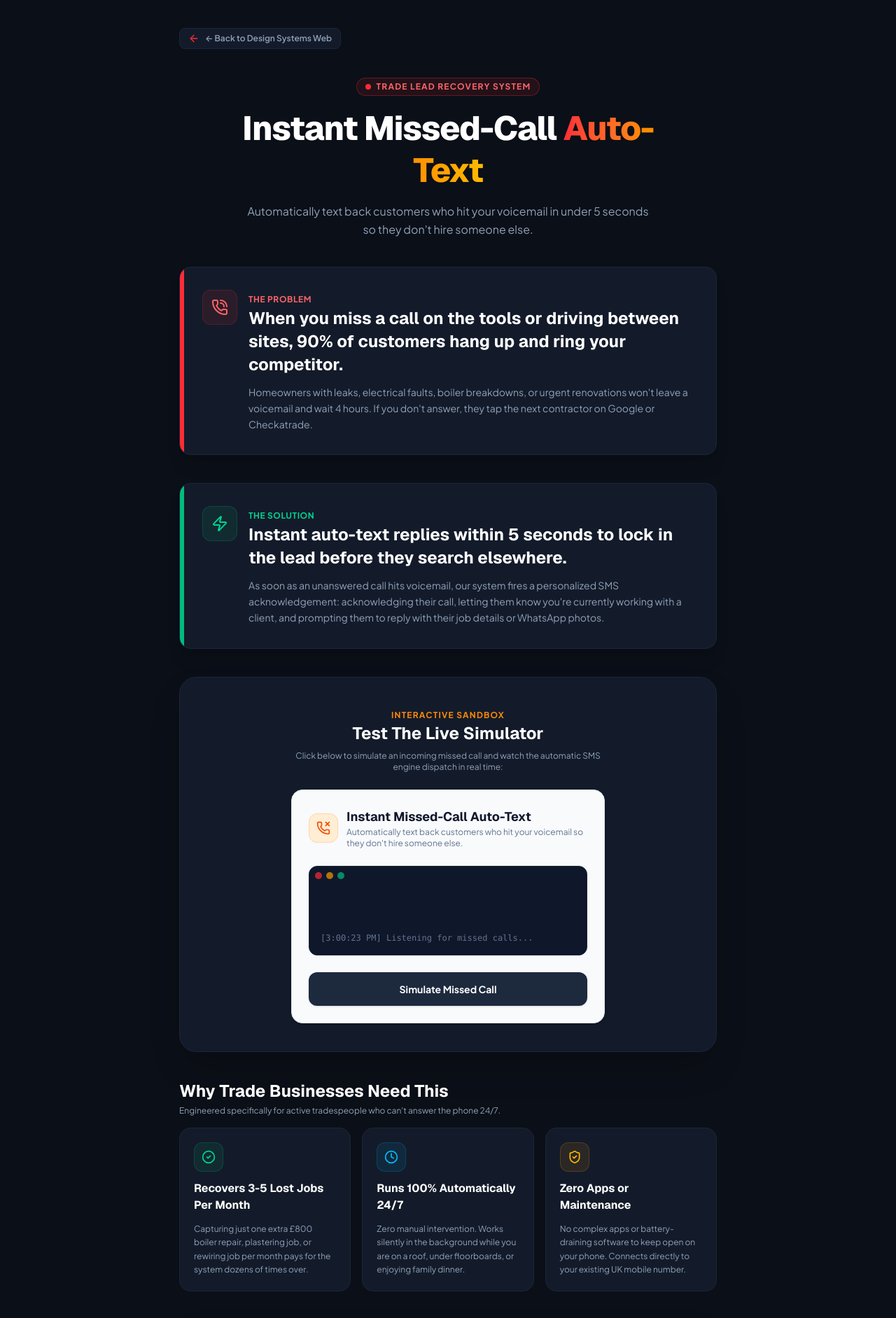
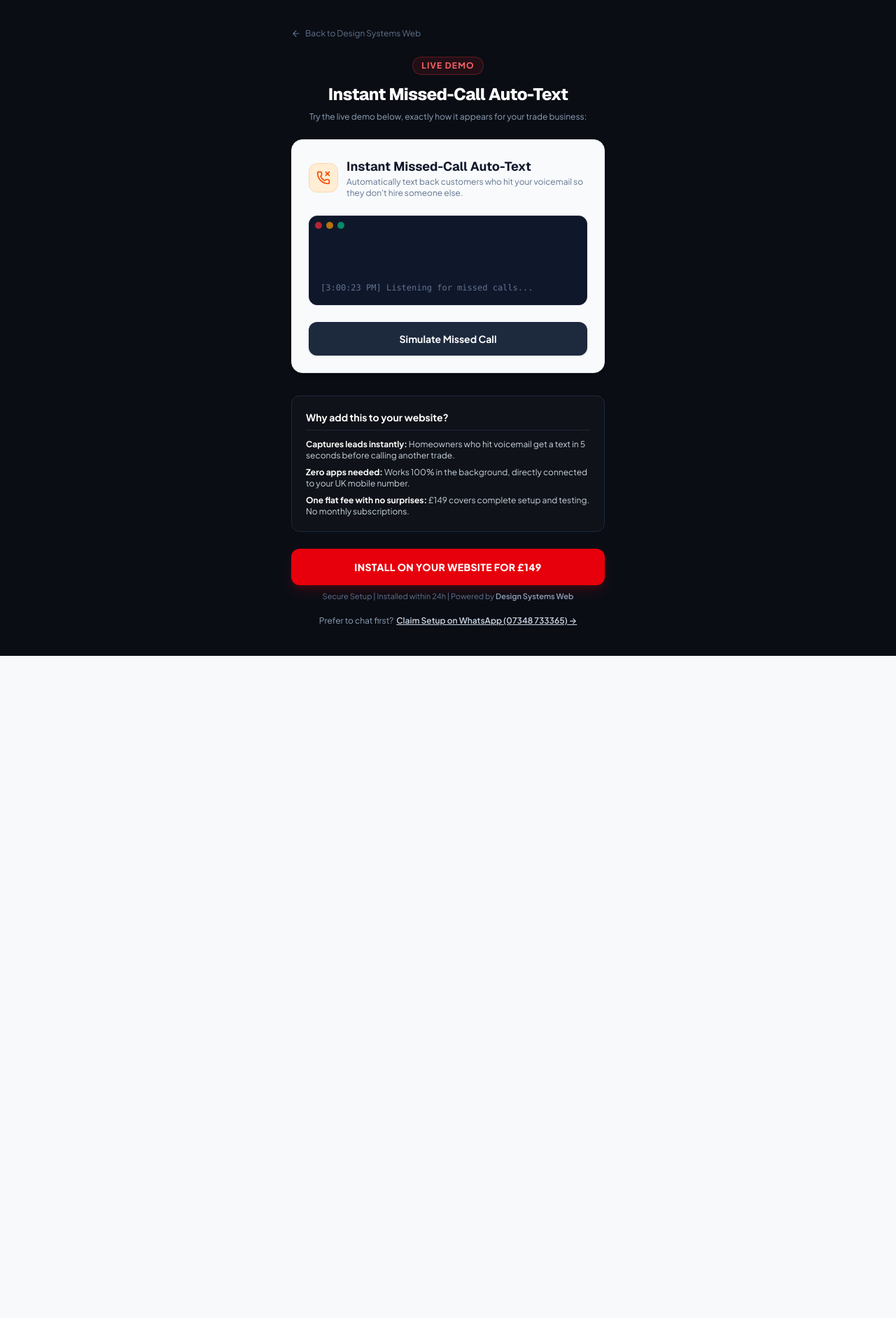
Before and after one commit to stokie2605/dean-wilshaw-web-development, a React (Vite) app: page /demo/missed-call in a window 1280 px wide. Shown: the top 1883 px of the page at 70% size. After the commit the page ends 937 px from the top, so only its background shows below. Built offline with nearby package versions, Linux system fonts and the light colour scheme.

Commit message:
Refactor homepage tools grid to 4 tools, match missed-call demo page to standard layout, and add featured £49 audit card to pricing

```diff
--- a/src/components/InteractiveDemosSection.tsx
+++ b/src/components/InteractiveDemosSection.tsx
@@ -4,8 +4,7 @@ import { WhatsAppBar } from './trade-tools/WhatsAppBar';
 import { SocialProofBanner } from './trade-tools/SocialProofBanner';
 import { IntakeDeposit } from './trade-tools/IntakeDeposit';
 import { QuoteEstimator } from './tools/QuoteEstimator';
-import { MissedCallDemo } from './trade-tools/MissedCallDemo';
-import { Target, Zap, Smartphone, MessageSquare, PhoneMissed, ArrowRight } from 'lucide-react';
+import { Target, Zap, Smartphone, MessageSquare, ArrowRight } from 'lucide-react';
 
 export const InteractiveDemosSection = () => {
   const navigate = useNavigate();
@@ -28,7 +27,7 @@ export const InteractiveDemosSection = () => {
           </p>
         </div>
 
-        {/* Tools Grid */}
+        {/* Tools Grid (2x2) */}
         <div className="grid grid-cols-1 lg:grid-cols-2 gap-8 md:gap-12">
 
           {/* Tool 1: Social Proof Trust Banner */}
@@ -125,30 +124,6 @@ export const InteractiveDemosSection = () => {
             </button>
           </div>
 
-          {/* Tool 5: Missed-Call Auto-Text */}
-          <div className="flex flex-col lg:col-span-2 max-w-2xl mx-auto w-full">
-            <div className="mb-6 text-center">
-              <h3 className="text-2xl font-bold flex items-center justify-center gap-2 mb-2 text-slate-900 dark:text-zinc-100">
-                <PhoneMissed className="text-red-600 dark:text-red-500" />
-                Instant Missed-Call Auto-Text
-              </h3>
-              <p className="text-slate-600 dark:text-zinc-400 text-sm max-w-xl mx-auto">
-                Automatically texts back customers who hit your voicemail in under 5 seconds so they don't hire someone else.
-              </p>
-            </div>
-            <div className="p-4 sm:p-8 rounded-3xl bg-white dark:bg-zinc-900/50 border border-slate-200 dark:border-zinc-800 flex-grow flex items-center justify-center shadow-sm">
-              <div className="w-full max-w-md">
-                <MissedCallDemo />
-              </div>
-            </div>
-            <button
-              onClick={() => navigate('/demo/missed-call')}
-              className="mt-3 flex items-center gap-1.5 text-xs font-semibold text-red-600 dark:text-red-400 hover:text-red-500 transition-colors self-center"
-            >
-              Open Full Demo Page <ArrowRight className="w-3.5 h-3.5" />
-            </button>
-          </div>
-
         </div>
 
       </div>
--- a/src/pages/MissedCallDemoPage.tsx
+++ b/src/pages/MissedCallDemoPage.tsx
@@ -1,22 +1,24 @@
 import React, { useEffect } from 'react';
 import { useNavigate } from 'react-router-dom';
-import { ArrowLeft, PhoneCall, Zap, CheckCircle2, ShieldCheck, Clock, MessageSquare, ArrowRight } from 'lucide-react';
+import { ArrowLeft } from 'lucide-react';
 import { MissedCallDemo } from '../components/trade-tools/MissedCallDemo';
+import { useToolParams } from '../hooks/useToolParams';
 
+const STRIPE_LINK = 'https://buy.stripe.com/28E28r8zO6r23Bw6wPaAw00';
 const WHATSAPP_URL = "https://wa.me/447348733365?text=Hi%20Dean,%20I'd%20like%20to%20add%20Missed-Call%20Auto-Text%20to%20my%20business.";
-const STRIPE_LINK = 'https://buy.stripe.com/28E28r8zO6r23Bw6wPaAw00';
 
 export function MissedCallDemoPage() {
   const navigate = useNavigate();
+  const { biz } = useToolParams();
+  const isGeneric = biz === 'Local Trade Specialist';
 
   useEffect(() => {
     window.scrollTo({ top: 0, behavior: 'instant' });
     document.title = "Instant Missed-Call Auto-Text | Design Systems Web";
 
-    // Set Open Graph and Description tags dynamically
     const metaDescription = document.querySelector('meta[name="description"]');
     if (metaDescription) {
-      metaDescription.setAttribute('content', "Automatically text back customers who hit your voicemail in under 5 seconds so they don't hire someone else. Built for UK trades.");
+      metaDescription.setAttribute('content', "Automatically text back customers who hit your voicemail in under 5 seconds so they don't hire someone else.");
     }
     const ogTitle = document.querySelector('meta[property="og:title"]');
     if (ogTitle) {
@@ -29,178 +31,78 @@ export function MissedCallDemoPage() {
   }, []);
 
   return (
-    <div className="min-h-screen bg-[#0B0F17] text-slate-100 flex flex-col items-center justify-start p-4 py-10 selection:bg-red-500/20 selection:text-red-400">
-
-      {/* Container */}
-      <div className="w-full max-w-3xl flex flex-col gap-10">
+    <div className="min-h-screen bg-[#0a0d14] text-slate-100 flex flex-col items-center justify-start p-4 py-10 selection:bg-red-500/20 selection:text-red-400">
 
       {/* Back link */}
-        <div className="w-full">
+      <div className="w-full max-w-md mb-6">
         <button
           onClick={() => navigate('/')}
-            className="inline-flex items-center gap-2 text-xs font-semibold text-slate-400 hover:text-white transition-colors group px-3 py-1.5 rounded-lg bg-[#131B2A] border border-[#1B263B] hover:border-slate-700"
+          className="flex items-center gap-1.5 text-xs text-slate-500 hover:text-slate-300 transition-colors group"
         >
-            <ArrowLeft className="w-4 h-4 group-hover:-translate-x-1 transition-transform text-red-500" />
-            ← Back to Design Systems Web
+          <ArrowLeft className="w-3.5 h-3.5 group-hover:-translate-x-0.5 transition-transform" />
+          Back to Design Systems Web
         </button>
       </div>
 
-        {/* Header Hero */}
-        <div className="text-center space-y-4 max-w-2xl mx-auto">
-          <div className="inline-flex items-center gap-2 px-3 py-1 bg-red-500/10 border border-red-500/30 text-red-400 text-xs font-bold rounded-full uppercase tracking-widest">
-            <span className="w-2 h-2 rounded-full bg-red-500 animate-pulse" />
-            Trade Lead Recovery System
-          </div>
-
-          <h1 className="text-3xl sm:text-5xl font-black text-white tracking-tight leading-tight">
-            Instant Missed-Call <span className="text-transparent bg-clip-text bg-gradient-to-r from-red-500 via-orange-400 to-amber-400">Auto-Text</span>
+      {/* Header */}
+      <div className="text-center max-w-md mb-6">
+        <span className="inline-block px-3 py-1 bg-red-500/10 border border-red-500/30 text-red-400 text-xs font-bold rounded-full mb-3 uppercase tracking-widest">
+          {isGeneric ? 'LIVE DEMO' : '24-Hour Preview'}
+        </span>
+        <h1 className="text-2xl font-black text-white tracking-tight">
+          Instant Missed-Call Auto-Text{!isGeneric && ` for ${biz}`}
         </h1>
-
-          <p className="text-sm sm:text-base text-slate-400 max-w-xl mx-auto leading-relaxed">
-            Automatically text back customers who hit your voicemail in under 5 seconds so they don't hire someone else.
+        <p className="text-xs text-slate-400 mt-2">
+          Try the live demo below, exactly how it appears for your trade business:
         </p>
       </div>
 
-        {/* Section 1: The Problem / Why */}
-        <section className="bg-[#131B2A] border border-[#1B263B] rounded-2xl p-6 sm:p-8 shadow-xl relative overflow-hidden">
-          <div className="absolute top-0 left-0 w-1.5 h-full bg-red-500" />
-          <div className="flex items-start gap-4">
-            <div className="p-3 rounded-xl bg-red-500/10 border border-red-500/20 text-red-400 flex-shrink-0">
-              <PhoneCall className="w-6 h-6" />
+      {/* Live Tool Widget */}
+      <div className="w-full max-w-md flex justify-center mb-8">
+        <MissedCallDemo />
       </div>
-            <div className="space-y-2">
-              <span className="text-xs font-bold text-red-400 uppercase tracking-wider">The Problem</span>
-              <h2 className="text-xl sm:text-2xl font-bold text-white leading-snug">
-                When you miss a call on the tools or driving between sites, 90% of customers hang up and ring your competitor.
-              </h2>
-              <p className="text-xs sm:text-sm text-slate-400 leading-relaxed pt-1">
-                Homeowners with leaks, electrical faults, boiler breakdowns, or urgent renovations won't leave a voicemail and wait 4 hours. If you don't answer, they tap the next contractor on Google or Checkatrade.
+
+      {/* Value Points Card */}
+      <div className="bg-[#0f1218] border border-slate-800 rounded-xl p-5 max-w-md w-full mb-6 space-y-3">
+        <p className="font-bold text-sm text-white border-b border-slate-800 pb-2">
+          Why add this to your website?
+        </p>
+        <div className="space-y-2 text-xs text-slate-300">
+          <p>
+            <strong className="text-white">Captures leads instantly:</strong> Homeowners who hit voicemail get a text in 5 seconds before calling another trade.
+          </p>
+          <p>
+            <strong className="text-white">Zero apps needed:</strong> Works 100% in the background, directly connected to your UK mobile number.
+          </p>
+          <p>
+            <strong className="text-white">One flat fee with no surprises:</strong> £149 covers complete setup and testing. No monthly subscriptions.
           </p>
         </div>
       </div>
-        </section>
 
-        {/* Section 2: The Solution / What For */}
-        <section className="bg-[#131B2A] border border-[#1B263B] rounded-2xl p-6 sm:p-8 shadow-xl relative overflow-hidden">
-          <div className="absolute top-0 left-0 w-1.5 h-full bg-emerald-500" />
-          <div className="flex items-start gap-4">
-            <div className="p-3 rounded-xl bg-emerald-500/10 border border-emerald-500/20 text-emerald-400 flex-shrink-0">
-              <Zap className="w-6 h-6" />
-            </div>
-            <div className="space-y-2">
-              <span className="text-xs font-bold text-emerald-400 uppercase tracking-wider">The Solution</span>
-              <h2 className="text-xl sm:text-2xl font-bold text-white leading-snug">
-                Instant auto-text replies within 5 seconds to lock in the lead before they search elsewhere.
-              </h2>
-              <p className="text-xs sm:text-sm text-slate-400 leading-relaxed pt-1">
-                As soon as an unanswered call hits voicemail, our system fires a personalized SMS acknowledgement: acknowledging their call, letting them know you're currently working with a client, and prompting them to reply with their job details or WhatsApp photos.
+      {/* Stripe / Setup CTA */}
+      <div className="w-full max-w-md text-center">
+        <a
+          href={STRIPE_LINK}
+          target="_blank"
+          rel="noopener noreferrer"
+          className="block w-full bg-red-600 hover:bg-red-500 active:bg-red-700 text-white font-black py-4 px-6 rounded-xl text-sm transition shadow-lg shadow-red-600/20 uppercase tracking-wide"
+        >
+          INSTALL ON YOUR WEBSITE FOR &pound;149
+        </a>
+        <p className="text-[11px] text-slate-500 mt-2">
+          Secure Setup | Installed within 24h | Powered by <span className="text-slate-400 font-semibold">Design Systems Web</span>
         </p>
-            </div>
-          </div>
-        </section>
-
-        {/* Section 3: Live Interactive Simulator */}
-        <section className="bg-[#131B2A] border border-[#1B263B] rounded-3xl p-6 sm:p-10 shadow-2xl space-y-6">
-          <div className="text-center space-y-2 max-w-md mx-auto">
-            <span className="text-xs font-bold text-orange-400 uppercase tracking-widest">Interactive Sandbox</span>
-            <h2 className="text-2xl font-bold text-white">Test The Live Simulator</h2>
-            <p className="text-xs text-slate-400">
-              Click below to simulate an incoming missed call and watch the automatic SMS engine dispatch in real time:
-            </p>
-          </div>
-
-          <div className="flex justify-center">
-            <MissedCallDemo />
-          </div>
-        </section>
-
-        {/* Section 4: Why Trades Need It */}
-        <section className="space-y-4">
-          <div className="text-center sm:text-left">
-            <h2 className="text-2xl font-bold text-white">Why Trade Businesses Need This</h2>
-            <p className="text-xs text-slate-400 mt-1">Engineered specifically for active tradespeople who can't answer the phone 24/7.</p>
-          </div>
-
-          <div className="grid grid-cols-1 md:grid-cols-3 gap-4">
-
-            {/* Benefit 1 */}
-            <div className="bg-[#131B2A] border border-[#1B263B] hover:border-slate-700 transition-colors rounded-2xl p-5 space-y-3">
-              <div className="p-2.5 w-fit rounded-xl bg-emerald-500/10 text-emerald-400 border border-emerald-500/20">
-                <CheckCircle2 className="w-5 h-5" />
-              </div>
-              <h3 className="font-bold text-base text-white">Recovers 3-5 Lost Jobs Per Month</h3>
-              <p className="text-xs text-slate-400 leading-relaxed">
-                Capturing just one extra £800 boiler repair, plastering job, or rewiring job per month pays for the system dozens of times over.
-              </p>
-            </div>
-
-            {/* Benefit 2 */}
-            <div className="bg-[#131B2A] border border-[#1B263B] hover:border-slate-700 transition-colors rounded-2xl p-5 space-y-3">
-              <div className="p-2.5 w-fit rounded-xl bg-sky-500/10 text-sky-400 border border-sky-500/20">
-                <Clock className="w-5 h-5" />
-              </div>
-              <h3 className="font-bold text-base text-white">Runs 100% Automatically 24/7</h3>
-              <p className="text-xs text-slate-400 leading-relaxed">
-                Zero manual intervention. Works silently in the background while you are on a roof, under floorboards, or enjoying family dinner.
-              </p>
-            </div>
-
-            {/* Benefit 3 */}
-            <div className="bg-[#131B2A] border border-[#1B263B] hover:border-slate-700 transition-colors rounded-2xl p-5 space-y-3">
-              <div className="p-2.5 w-fit rounded-xl bg-amber-500/10 text-amber-400 border border-amber-500/20">
-                <ShieldCheck className="w-5 h-5" />
-              </div>
-              <h3 className="font-bold text-base text-white">Zero Apps or Maintenance</h3>
-              <p className="text-xs text-slate-400 leading-relaxed">
-                No complex apps or battery-draining software to keep open on your phone. Connects directly to your existing UK mobile number.
-              </p>
-            </div>
-
-          </div>
-        </section>
-
-        {/* Section 5: Direct CTA */}
-        <section className="bg-gradient-to-br from-[#131B2A] to-[#1B263B] border border-red-500/30 rounded-3xl p-6 sm:p-10 text-center space-y-6 shadow-2xl">
-          <div className="max-w-xl mx-auto space-y-2">
-            <span className="text-xs font-bold text-red-400 uppercase tracking-widest">Ready to stop losing leads?</span>
-            <h2 className="text-2xl sm:text-3xl font-black text-white">
-              Add Missed-Call Auto-Text To Your Business Today
-            </h2>
-            <p className="text-xs sm:text-sm text-slate-300">
-              Installed and configured for your trade business within 24 hours. Connects to your phone and WhatsApp.
-            </p>
-          </div>
-
-          <div className="flex flex-col sm:flex-row items-center justify-center gap-4 max-w-lg mx-auto">
-            {/* Primary WhatsApp CTA */}
+        <div className="mt-3">
           <a
             href={WHATSAPP_URL}
             target="_blank"
             rel="noopener noreferrer"
-              className="w-full sm:w-auto flex-1 inline-flex items-center justify-center gap-2 bg-emerald-600 hover:bg-emerald-500 text-white font-bold py-4 px-6 rounded-xl text-sm transition-all shadow-lg shadow-emerald-600/20 hover:scale-[1.02]"
+            className="text-xs text-slate-400 hover:text-emerald-400 transition-colors inline-flex items-center gap-1"
           >
-              <MessageSquare className="w-4 h-4 fill-white" />
-              Add Missed-Call Auto-Text
-            </a>
-
-            {/* Stripe Flat-Fee Checkout */}
-            <a
-              href={STRIPE_LINK}
-              target="_blank"
-              rel="noopener noreferrer"
-              className="w-full sm:w-auto inline-flex items-center justify-center gap-2 bg-red-600 hover:bg-red-500 text-white font-bold py-4 px-6 rounded-xl text-sm transition-all shadow-lg shadow-red-600/20 hover:scale-[1.02]"
-            >
-              Order Setup (£149)
-              <ArrowRight className="w-4 h-4" />
+            Prefer to chat first? <span className="underline font-semibold text-slate-300">Claim Setup on WhatsApp (07348 733365) →</span>
           </a>
         </div>
-
-          <div className="pt-2 text-[11px] text-slate-400 space-y-1">
-            <p>Direct WhatsApp: <strong className="text-slate-200">07348 733365</strong> • Fast 24h Setup • No Long Contracts</p>
-            <p className="text-slate-500">Design Systems Web — High Performance Trade Engineering</p>
-          </div>
-        </section>
-
       </div>
 
     </div>
--- a/src/pages/ToolDemoPage.tsx
+++ b/src/pages/ToolDemoPage.tsx
@@ -5,6 +5,7 @@ import { useToolParams } from '../hooks/useToolParams';
 import { QuoteEstimator } from '../components/tools/QuoteEstimator';
 import { AreaCalculator } from '../components/tools/AreaCalculator';
 import { MissedCallWidget } from '../components/tools/MissedCallWidget';
+import { MissedCallDemo } from '../components/trade-tools/MissedCallDemo';
 import { BeforeAfterSlider } from '../components/tools/BeforeAfterSlider';
 import { BookingForm } from '../components/tools/BookingForm';
 import { WhatsAppBar } from '../components/trade-tools/WhatsAppBar';
@@ -18,9 +19,8 @@ function renderTool(toolId: string | undefined) {
     case 'booking-form':     return <BookingForm />;
     case 'whatsapp-bar':     return <WhatsAppBar />;
     case 'trust-bar':        return <SocialProofBanner />;
-    // Legacy routes - kept for backward compatibility
+    case 'missed-call':      return <MissedCallDemo />;
     case 'area-calculator':  return <AreaCalculator />;
-    case 'missed-call':      return <MissedCallWidget />;
     case 'before-after':     return <BeforeAfterSlider />;
     default:                 return <QuoteEstimator />;
   }
@@ -31,14 +31,19 @@ const TOOL_LABELS: Record<string, string> = {
   'booking-form':     'Qualification & Deposit Portal',
   'whatsapp-bar':     'Mobile WhatsApp Bar',
   'trust-bar':        'Live Trust Indicators',
+  'missed-call':      'Instant Missed-Call Auto-Text',
   'area-calculator':  'Area and Material Calculator',
-  'missed-call':      'Missed Call WhatsApp Widget',
   'before-after':     'Before and After Showcase',
 };
 
 type Bullet = { heading: string; body: string };
 
 const TOOL_BULLETS: Record<string, Bullet[]> = {
+  'missed-call': [
+    { heading: 'Captures leads instantly:', body: 'Homeowners who hit voicemail get a text in 5 seconds before calling another trade.' },
+    { heading: 'Zero apps needed:', body: 'Works 100% in the background, directly connected to your UK mobile number.' },
+    { heading: 'One flat fee with no surprises:', body: '£149 covers complete setup and testing. No monthly subscriptions.' },
+  ],
   'quote-calculator': [
     { heading: 'Captures leads instantly:', body: 'Homeowners get an instant ballpark price and message you directly on WhatsApp with job details pre-filled.' },
     { heading: 'Zero redesign needed:', body: 'Plugs straight into Wix, WordPress, Squarespace, or custom sites in 24 hours.' },
```
Also changed, not shown: src/components/PricingSection.tsx (+46 -34 lines), src/components/trade-tools/MissedCallDemo.tsx (+7 -5 lines). Lines whose indentation alone changed are shown as unchanged.
